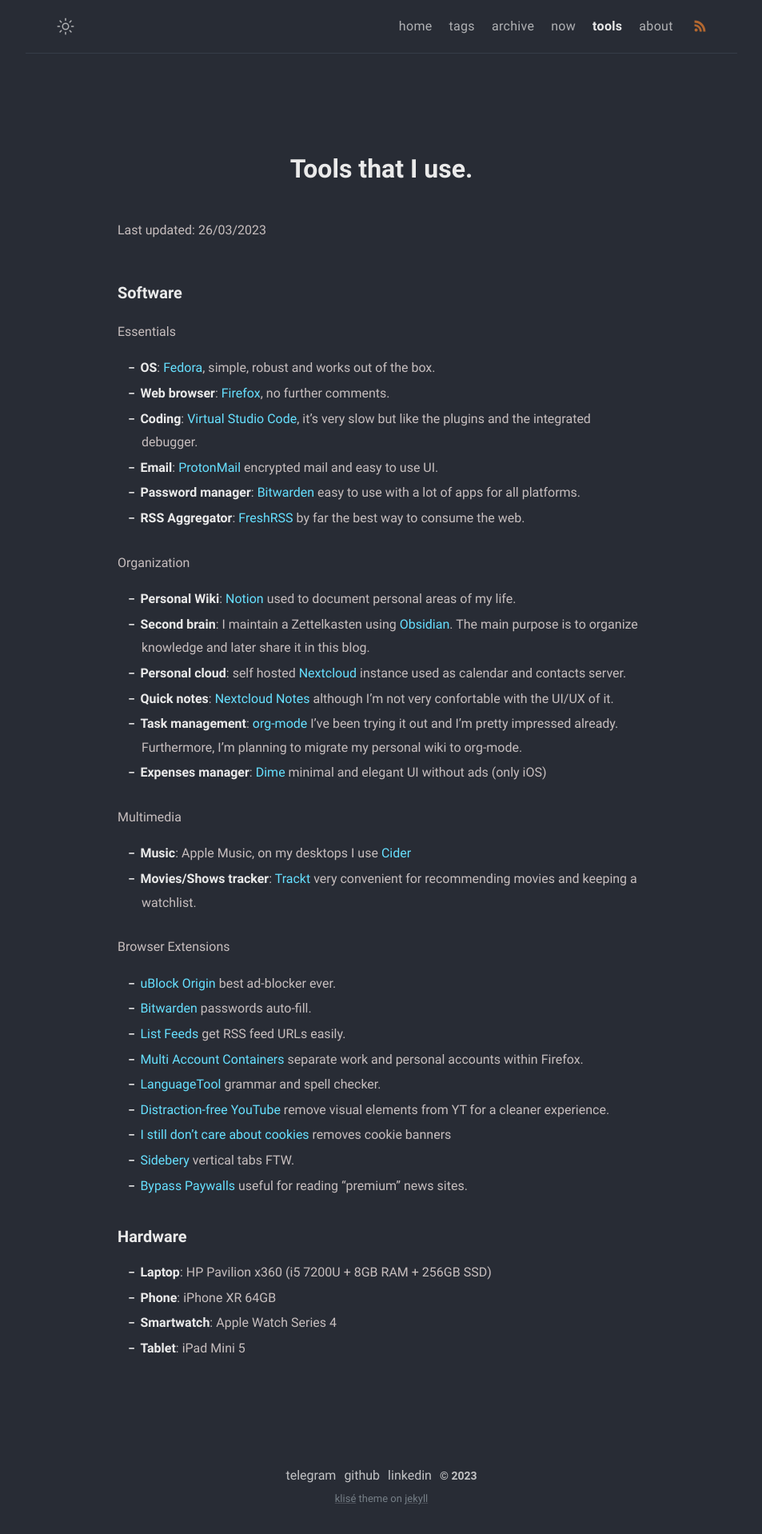
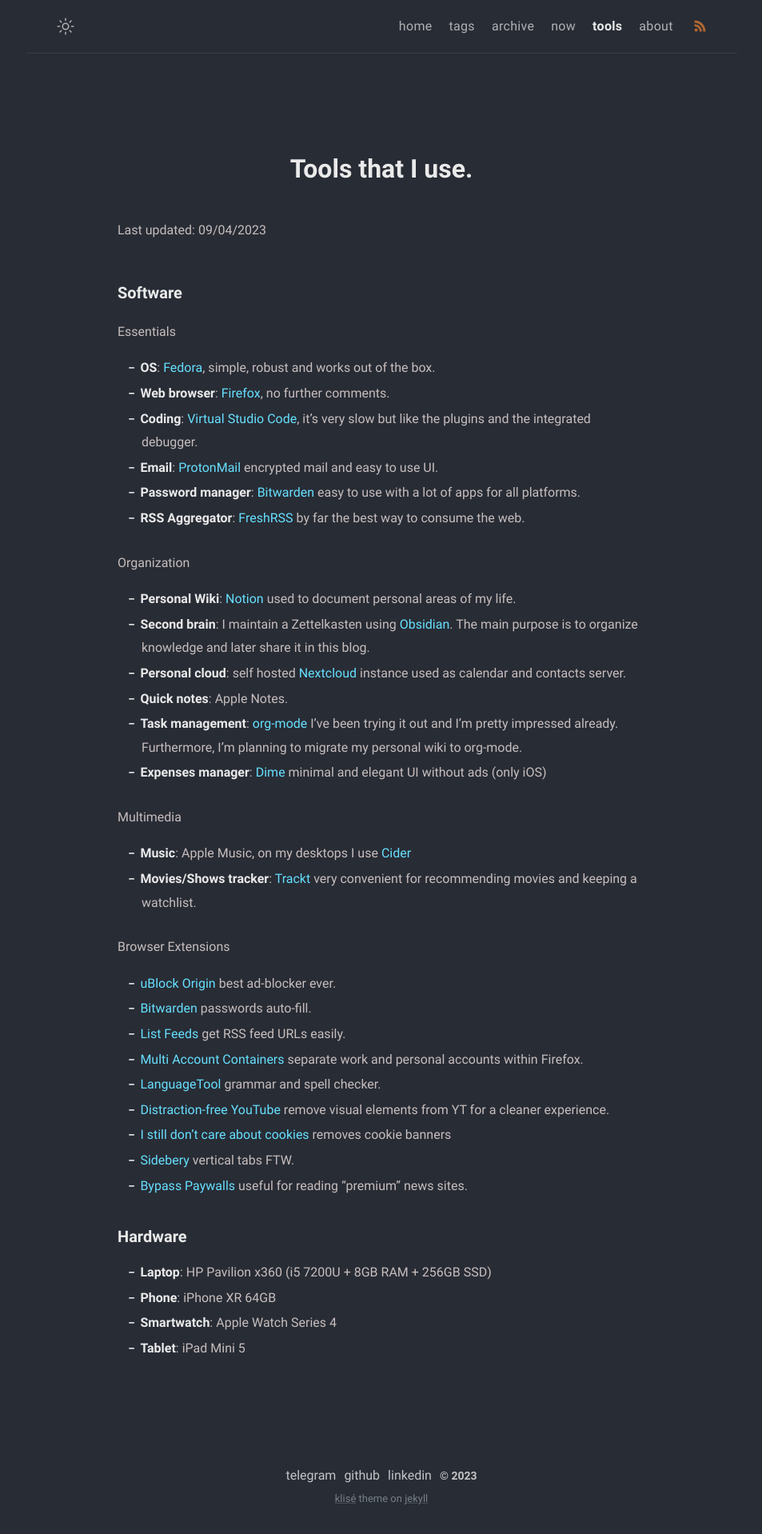
Before and after one commit to MonkeyAndres/MonkeyAndres.github.io, a Jekyll site: the page built from tools.md, in a window 1280 px wide. Shown: the whole page at 80% size, without its empty margins (163-1116 px from the left). Built offline with Jekyll 4.4.1, drawn with Linux system fonts in a browser that asks for light colours.

Commit message:
📝 Update tools page

```diff
--- a/tools.md
+++ b/tools.md
@@ -6,7 +6,7 @@
 comments: false
 ---
 
-Last updated: 26/03/2023
+Last updated: 09/04/2023
 
 #### Software
 
@@ -22,7 +22,7 @@
 - **Personal Wiki**: [Notion](https://www.notion.so/) used to document personal areas of my life.
 - **Second brain**: I maintain a Zettelkasten using [Obsidian](https://obsidian.md/). The main purpose is to organize knowledge and later share it in this blog.
 - **Personal cloud**: self hosted [Nextcloud](https://github.com/nextcloud/server) instance used as calendar and contacts server.
-- **Quick notes**: [Nextcloud Notes](https://github.com/nextcloud/notes) although I'm not very confortable with the UI/UX of it.
+- **Quick notes**: Apple Notes.
 - **Task management**: [org-mode](https://orgmode.org/) I've been trying it out and I'm pretty impressed already. Furthermore, I'm planning to migrate my personal wiki to org-mode.
 - **Expenses manager**: [Dime](https://apps.apple.com/us/app/dime-budgets-and-expenses/id1635280255) minimal and elegant UI without ads (only iOS)
 
```
